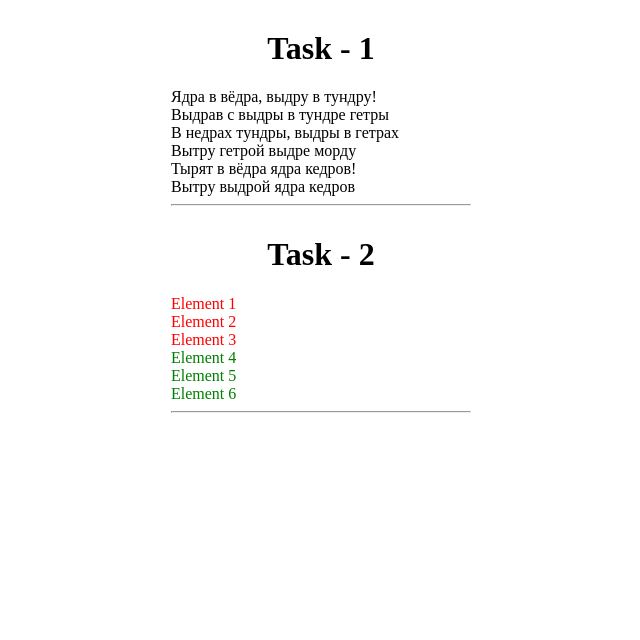
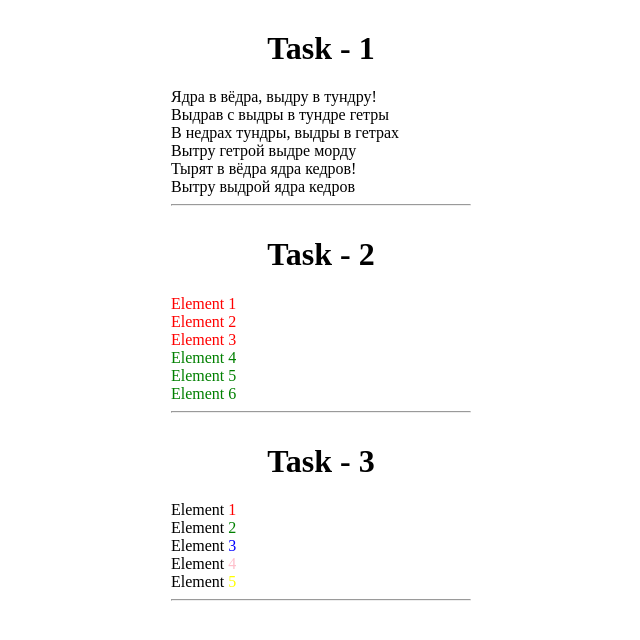
Before and after one commit to nurmuhamedbekinulu/homework_66_nurmuhamed_bekinulu, a plain HTML site: page index.html in a window 1280 px wide. Shown: the whole page, without its empty margins (319-959 px from the left). Drawn offline with Linux system fonts and the light colour scheme.

Commit message:
Задание-3 плюс бонус

```diff
--- /dev/null
+++ b/JS/task_3.js
@@ -0,0 +1,18 @@
+let divCont = document.getElementById("container");
+let block3Separator = document.getElementById("block3-separator");
+let tagPositionIndex = 0;
+let colors = ["red", "green", "blue", "pink", "yellow", "purple"];
+
+for (tagPositionIndex = 1; tagPositionIndex <= 5; tagPositionIndex++) {
+    let divElem = document.createElement("div");
+
+    divElem.innerHTML = 'Element <span class=el_text_color>' + tagPositionIndex + '</span>';
+    divElem.classList.add('element');
+    divCont.appendChild(divElem);
+    container.insertBefore(divElem, block3Separator);
+};
+
+for (tagPositionIndex = 0; tagPositionIndex < 5; tagPositionIndex++) {
+    let elTextColor = document.getElementsByClassName("el_text_color");
+    elTextColor[tagPositionIndex].style.color = colors[tagPositionIndex];
+};
--- a/index.html
+++ b/index.html
@@ -26,6 +26,10 @@
         <div class="element">Element 6</div>
         <hr>
     </div>
+    <div class="container" id="container">
+        <h1>Task - 3</h1>
+        <hr id="block3-separator">
+    </div>
     <script type="application/javascript" src="./JS/task_1.js"></script>
     <script type="application/javascript" src="./JS/task_2.js"></script>
     <script type="application/javascript" src="./JS/task_3.js"></script>
```
